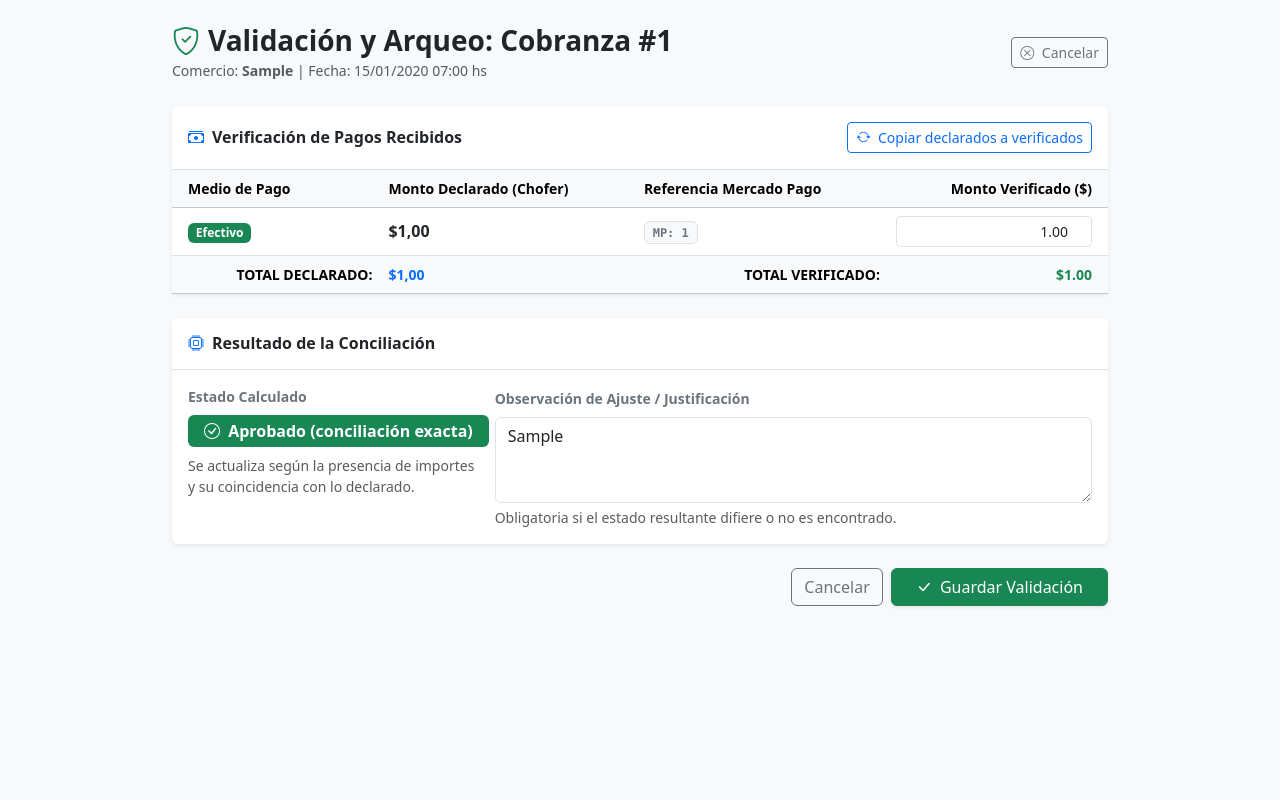
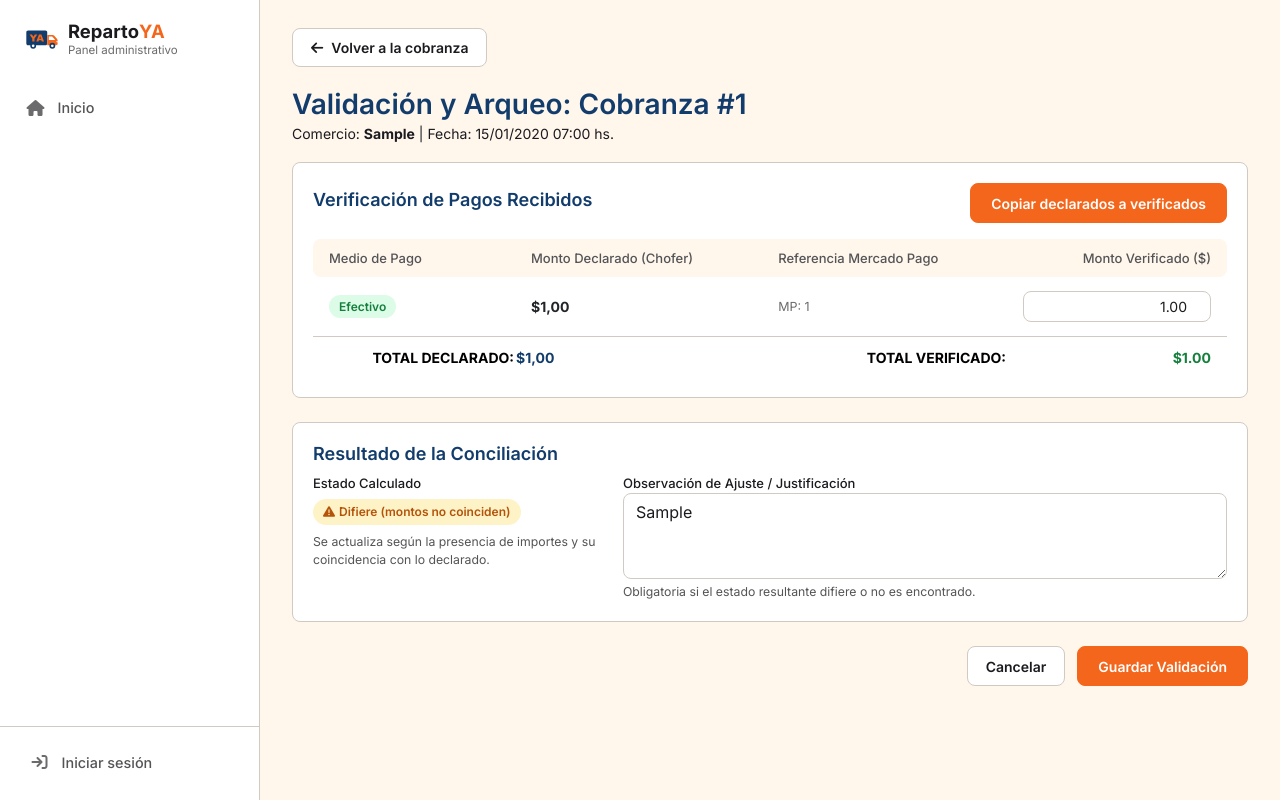
Before and after one commit to enzogiandon/Proyecto_Ing-software, a Django app: page /cobranza/1/validar/ in a window 1280 px wide. Run offline with Django 5.2, Linux system fonts and the light colour scheme; tables that the repository leaves empty hold one stand-in row (values such as "Sample post").

Commit message:
Agrego front de cobranza_validar.html y corrijo error de estilo en badge de medios de pago

```diff
--- /dev/null
+++ b/apps/cobranza/static/cobranza/js/cobranza_validar.js
@@ -0,0 +1,66 @@
+document.addEventListener("DOMContentLoaded", function () {
+    const inputsVerificados = document.querySelectorAll(".input-monto-verificado");
+    const totalVerificadoDisplay = document.getElementById("columnaTotalVerificado");
+    const badgeEstado = document.getElementById("badgeEstadoPreview");
+    const btnCopiar = document.getElementById("btnCopiarMontos");
+    const totalDeclaradoRef = parseFloat("{{ total_declarado|stringformat:'.2f' }}") || 0;
+
+    function actualizarTodo() {
+        let total = 0;
+        let hayVacio = false;
+
+        inputsVerificados.forEach(input => {
+            const valStr = input.value.trim();
+            if (valStr === "") {
+                hayVacio = true;
+            } else {
+                const num = parseFloat(valStr);
+                if (!isNaN(num)) {
+                    total += num;
+                } else {
+                    hayVacio = true;
+                }
+            }
+        });
+
+        // Actualizar total numérico
+        totalVerificadoDisplay.textContent = "$" + total.toFixed(2);
+
+            // Reglas de prioridad de Estado
+            if (hayVacio) {
+                badgeEstado.className = "itin-badge itin-badge--error";
+                badgeEstado.innerHTML = '<i class="fas fa-circle-x me-1"></i> No encontrado (pagos pendientes)';
+            } else if (Math.abs(total - totalDeclaradoRef) > 0.001) {
+                badgeEstado.className = "itin-badge itin-badge--pendiente";
+                badgeEstado.innerHTML = '<i class="fas fa-exclamation-triangle me-1"></i> Difiere (montos no coinciden)';
+            } else {
+                badgeEstado.className = "itin-badge itin-badge--resuelto";
+                badgeEstado.innerHTML = '<i class="fas fa-circle-check me-1"></i> Aprobado (conciliación exacta)';
+            }
+        }
+
+        // Listener a cada input
+        inputsVerificados.forEach(input => {
+            input.addEventListener("input", actualizarTodo);
+        });
+
+        // Botón copiar montos declarados a verificados
+        btnCopiar.addEventListener("click", function () {
+            const filas = document.querySelectorAll(".fila-pago");
+            filas.forEach(fila => {
+                const celdaDeclarado = fila.querySelector(".celda-monto-declarado");
+                const inputVerificado = fila.querySelector(".input-monto-verificado");
+
+                if (celdaDeclarado && inputVerificado) {
+                    const valorOriginal = celdaDeclarado.getAttribute("data-monto");
+                    if (valorOriginal) {
+                        inputVerificado.value = parseFloat(valorOriginal).toFixed(2);
+                    }
+                }
+            });
+            actualizarTodo();
+        });
+
+        // Evaluación inicial al cargar
+        actualizarTodo();
+});
--- a/apps/cobranza/templates/cobranza/ajuste_lista.html
+++ b/apps/cobranza/templates/cobranza/ajuste_lista.html
@@ -97,7 +97,7 @@
                             </small>
                         </td>
                         <td>
-                            <span class="itin-badge {% if det.medio == 'efectivo' %}itin-badge--entregado{% elif det.medio == 'transferencia' %}itin-badge--asignado text-dark{% else %}itin-badge--ruta{% endif %}">
+                            <span class="itin-badge {% if det.medio == 'efectivo' %}itin-badge--entregado{% elif det.medio == 'transferencia' %}itin-badge--asignado{% else %}itin-badge--ruta{% endif %}">
                                 {{ ajuste.detalle_pago.get_medio_display }}
                             </span>
                             {% if ajuste.detalle_pago.mp_payment_id %}
--- a/apps/cobranza/templates/cobranza/cobranza_ajustar.html
+++ b/apps/cobranza/templates/cobranza/cobranza_ajustar.html
@@ -56,7 +56,7 @@
                         {% for detalle, subform in detalles_forms %}
                         <tr>
                             <td class="ps-3">
-                                <span class="itin-badge {% if detalle.medio == 'efectivo' %}itin-badge--entregado{% elif detalle.medio == 'transferencia' %}itin-badge--asignado text-dark{% else %}itin-badge--ruta{% endif %}">
+                                <span class="itin-badge {% if detalle.medio == 'efectivo' %}itin-badge--entregado{% elif detalle.medio == 'transferencia' %}itin-badge--asignado{% else %}itin-badge--ruta{% endif %}">
                                     {{ detalle.get_medio_display }}
                                 </span>
                                 {% if detalle.mp_payment_id %}
--- a/apps/cobranza/templates/cobranza/cobranza_detalle.html
+++ b/apps/cobranza/templates/cobranza/cobranza_detalle.html
@@ -155,7 +155,7 @@
                     <tr>
                         <td class="text-muted">{{ forloop.counter }}</td>
                         <td>
-                            <span class="itin-badge {% if det.medio == 'efectivo' %}itin-badge--entregado{% elif det.medio == 'transferencia' %}itin-badge--asignado text-dark{% else %}itin-badge--ruta{% endif %}">
+                            <span class="itin-badge {% if det.medio == 'efectivo' %}itin-badge--entregado{% elif det.medio == 'transferencia' %}itin-badge--asignado{% else %}itin-badge--ruta{% endif %}">
                                 {{ det.get_medio_display }}
                             </span>
                         </td>
--- a/apps/cobranza/templates/cobranza/cobranza_validar.html
+++ b/apps/cobranza/templates/cobranza/cobranza_validar.html
@@ -1,32 +1,31 @@
-<!DOCTYPE html>
-<html lang="es">
-<head>
-    <meta charset="UTF-8">
-    <meta name="viewport" content="width=device-width, initial-scale=1.0">
-    <title>Validar Cobranza #{{ cobranza.id }}</title>
-    <!-- Bootstrap 5 CSS e Íconos -->
-    <link href="https://cdn.jsdelivr.net/npm/bootstrap@5.3.3/dist/css/bootstrap.min.css" rel="stylesheet">
-    <link rel="stylesheet" href="https://cdn.jsdelivr.net/npm/bootstrap-icons@1.11.3/font/bootstrap-icons.min.css">
-</head>
-<body class="bg-light py-4">
+{% extends 'base.html' %}
+{% load static %}
 
-<div class="container" style="max-width: 960px;">
+{% block title %}Validar Cobranza - RepartoYA{% endblock %}
+
+{% block extra_css %}
+<link href="{% static 'core/css/home.css' %}" rel="stylesheet">
+<link href="{% static 'cobranza/css/cobranza_detalles.css' %}" rel="stylesheet">
+<link href="{% static 'itinerarios/css/itinerarios.css' %}" rel="stylesheet">
+{% endblock %}
+
+{% block content %}
+<div class="itinerarios-page">
 
     <!-- Encabezado -->
-    <div class="d-flex justify-content-between align-items-center mb-4">
-        <div>
-            <h3 class="fw-bold mb-0 text-dark">
-                <i class="bi bi-shield-check text-success me-2"></i>Validación y Arqueo: Cobranza #{{ cobranza.id }}
-            </h3>
-            <span class="text-muted small">
-                Comercio: <strong>{{ cobranza.parada.comercio.razon_social }}</strong> |
-                Fecha: {{ cobranza.fecha|date:"d/m/Y H:i" }} hs
+    <div>
+        <a href="{% url 'cobranza:cobranza_detalle' cobranza.pk %}" class="home-btn home-btn--compacto">
+            <i class="fas fa-arrow-left"></i> Volver a la cobranza
+        </a>
+    </div>
+    <header class="itinerarios-header">
+        <div class="itinerarios-header-info">
+            <h1 class="text-title mb-0">Validación y Arqueo: Cobranza #{{ cobranza.id }}</h1>
+            <span class="text-body text-c-secondary mb-0">
+                Comercio: <strong>{{ cobranza.parada.comercio.razon_social }}</strong> | Fecha: {{ cobranza.fecha|date:"d/m/Y H:i" }} hs.
             </span>
         </div>
-        <a href="{% url 'cobranza:cobranza_detalle' cobranza.pk %}" class="btn btn-outline-secondary btn-sm">
-            <i class="bi bi-x-circle me-1"></i> Cancelar
-        </a>
-    </div>
+    </header>
 
     <!-- Mensajes / Errores generales -->
     {% if form.non_field_errors %}
@@ -45,17 +44,17 @@
         {{ detalles_formset.management_form }}
 
         <!-- 1. Tabla de Auditoría de Pagos -->
-        <div class="card shadow-sm border-0 mb-4">
-            <div class="card-header bg-white py-3 border-bottom d-flex justify-content-between align-items-center">
-                <h6 class="card-title mb-0 fw-bold text-dark">
-                    <i class="bi bi-cash-stack me-2 text-primary"></i>Verificación de Pagos Recibidos
-                </h6>
-                <button type="button" class="btn btn-sm btn-outline-primary" id="btnCopiarMontos">
-                    <i class="bi bi-arrow-repeat me-1"></i> Copiar declarados a verificados
+        <div class="itinerarios-card mb-4">
+            <div class="d-flex justify-content-between align-items-center mb-3">
+                <h2 class="text-section text-c-brand">
+                    Verificación de Pagos Recibidos
+                </h2>
+                <button type="button" class="btn-itinerario-primary" id="btnCopiarMontos">
+                    Copiar declarados a verificados
                 </button>
             </div>
             <div class="table-responsive">
-                <table class="table table-hover align-middle mb-0">
+                <table class="itinerarios-tabla">
                     <thead class="table-light small">
                         <tr>
                             <th class="ps-3">Medio de Pago</th>
@@ -68,7 +67,7 @@
                         {% for detalle, subform in detalles_con_forms %}
                         <tr class="fila-pago">
                             <td class="ps-3">
-                                <span class="badge {% if detalle.medio == 'efectivo' %}bg-success{% elif detalle.medio == 'transferencia' %}bg-info text-dark{% else %}bg-primary{% endif %}">
+                                <span class="itin-badge {% if detalle.medio == 'efectivo' %}itin-badge--entregado{% elif detalle.medio == 'transferencia' %}itin-badge--asignado{% else %}itin-badge--ruta{% endif %}">
                                     {{ detalle.get_medio_display }}
                                 </span>
                             </td>
@@ -77,7 +76,7 @@
                             </td>
                             <td>
                                 {% if detalle.mp_payment_id %}
-                                    <span class="badge bg-light text-secondary border font-monospace">
+                                    <span class="cell-sub">
                                         MP: {{ detalle.mp_payment_id }}
                                     </span>
                                 {% else %}
@@ -94,9 +93,15 @@
                                 {% endif %}
                             </td>
                         </tr>
+                        {% empty %}
+                        <tr>
+                            <td colspan="4" class="text-center py-3 text-muted small">
+                                No hay pagos registrados para esta cobranza.
+                            </td>
+                        </tr>
                         {% endfor %}
                     </tbody>
-                    <tfoot class="table-light fw-bold small">
+                    <tfoot class="table-light fw-bold cobranza-foot-table">
                         <tr>
                             <td class="ps-3 text-end" colspan="1">TOTAL DECLARADO:</td>
                             <td class="text-primary">${{ total_declarado }}</td>
@@ -109,19 +114,17 @@
         </div>
 
         <!-- 2. Estado de Conciliación Automático y Observación -->
-        <div class="card shadow-sm border-0 mb-4">
-            <div class="card-header bg-white py-3 border-bottom">
-                <h6 class="card-title mb-0 fw-bold text-dark">
-                    <i class="bi bi-cpu me-2 text-primary"></i>Resultado de la Conciliación
-                </h6>
-            </div>
+        <div class="itinerarios-card mb-4">
+            <h2 class="text-section text-c-brand">
+                Resultado de la Conciliación
+            </h2>
             <div class="card-body">
                 <div class="row g-3">
                     <div class="col-md-4">
-                        <label class="form-label small fw-semibold text-secondary d-block">
+                        <label class="itinerarios-filtro-label mb-2">
                             Estado Calculado
                         </label>
-                        <div id="badgeEstadoPreview" class="badge fs-6 py-2 px-3 bg-secondary d-inline-block text-wrap text-start">
+                        <div id="badgeEstadoPreview" class="itin-badge itin-badge--asignado d-inline-block text-wrap text-start">
                             Calculando...
                         </div>
                         <small class="text-muted d-block mt-2">
@@ -129,7 +132,7 @@
                         </small>
                     </div>
                     <div class="col-md-8">
-                        <label for="{{ form.observacion_ajuste.id_for_label }}" class="form-label small fw-semibold text-secondary">
+                        <label for="{{ form.observacion_ajuste.id_for_label }}" class="itinerarios-filtro-label">
                             Observación de Ajuste / Justificación
                         </label>
                         {{ form.observacion_ajuste }}
@@ -147,87 +150,18 @@
         </div>
 
         <!-- Botones de Acción -->
-        <div class="d-flex justify-content-end gap-2">
-            <a href="{% url 'cobranza:cobranza_detalle' cobranza.pk %}" class="btn btn-outline-secondary">
+        <div class="itin-form-actions">
+            <a href="{% url 'cobranza:cobranza_detalle' cobranza.pk %}" class="btn-itinerario-outline">
                 Cancelar
             </a>
-            <button type="submit" class="btn btn-success px-4 shadow-sm">
-                <i class="bi bi-check-lg me-1"></i> Guardar Validación
+            <button type="submit" class="btn-itinerario-primary">
+                Guardar Validación
             </button>
         </div>
     </form>
 </div>
+{% endblock %}
 
-<!-- Lógica de actualización de totales y estado dinámico -->
-<script>
-    document.addEventListener("DOMContentLoaded", function () {
-        const inputsVerificados = document.querySelectorAll(".input-monto-verificado");
-        const totalVerificadoDisplay = document.getElementById("columnaTotalVerificado");
-        const badgeEstado = document.getElementById("badgeEstadoPreview");
-        const btnCopiar = document.getElementById("btnCopiarMontos");
-        const totalDeclaradoRef = parseFloat("{{ total_declarado|stringformat:'.2f' }}") || 0;
-
-        function actualizarTodo() {
-            let total = 0;
-            let hayVacio = false;
-
-            inputsVerificados.forEach(input => {
-                const valStr = input.value.trim();
-                if (valStr === "") {
-                    hayVacio = true;
-                } else {
-                    const num = parseFloat(valStr);
-                    if (!isNaN(num)) {
-                        total += num;
-                    } else {
-                        hayVacio = true;
-                    }
-                }
-            });
-
-            // Actualizar total numérico
-            totalVerificadoDisplay.textContent = "$" + total.toFixed(2);
-
-            // Reglas de prioridad de Estado
-            if (hayVacio) {
-                badgeEstado.className = "badge fs-6 py-2 px-3 bg-danger text-white";
-                badgeEstado.innerHTML = '<i class="bi bi-x-circle me-1"></i> No encontrado (pagos pendientes)';
-            } else if (Math.abs(total - totalDeclaradoRef) > 0.001) {
-                badgeEstado.className = "badge fs-6 py-2 px-3 bg-warning text-dark";
-                badgeEstado.innerHTML = '<i class="bi bi-exclamation-triangle me-1"></i> Difiere (montos no coinciden)';
-            } else {
-                badgeEstado.className = "badge fs-6 py-2 px-3 bg-success text-white";
-                badgeEstado.innerHTML = '<i class="bi bi-check-circle me-1"></i> Aprobado (conciliación exacta)';
-            }
-        }
-
-        // Listener a cada input
-        inputsVerificados.forEach(input => {
-            input.addEventListener("input", actualizarTodo);
-        });
-
-        // Botón copiar montos declarados a verificados
-        btnCopiar.addEventListener("click", function () {
-            const filas = document.querySelectorAll(".fila-pago");
-            filas.forEach(fila => {
-                const celdaDeclarado = fila.querySelector(".celda-monto-declarado");
-                const inputVerificado = fila.querySelector(".input-monto-verificado");
-
-                if (celdaDeclarado && inputVerificado) {
-                    const valorOriginal = celdaDeclarado.getAttribute("data-monto");
-                    if (valorOriginal) {
-                        inputVerificado.value = parseFloat(valorOriginal).toFixed(2);
-                    }
-                }
-            });
-            actualizarTodo();
-        });
-
-        // Evaluación inicial al cargar
-        actualizarTodo();
-    });
-</script>
-
-<script src="https://cdn.jsdelivr.net/npm/bootstrap@5.3.3/dist/js/bootstrap.bundle.min.js"></script>
-</body>
-</html>
+{% block extra_js %}
+<script src="{% static 'cobranza/js/cobranza_validar.js' %}"></script>
+{% endblock %}
```
